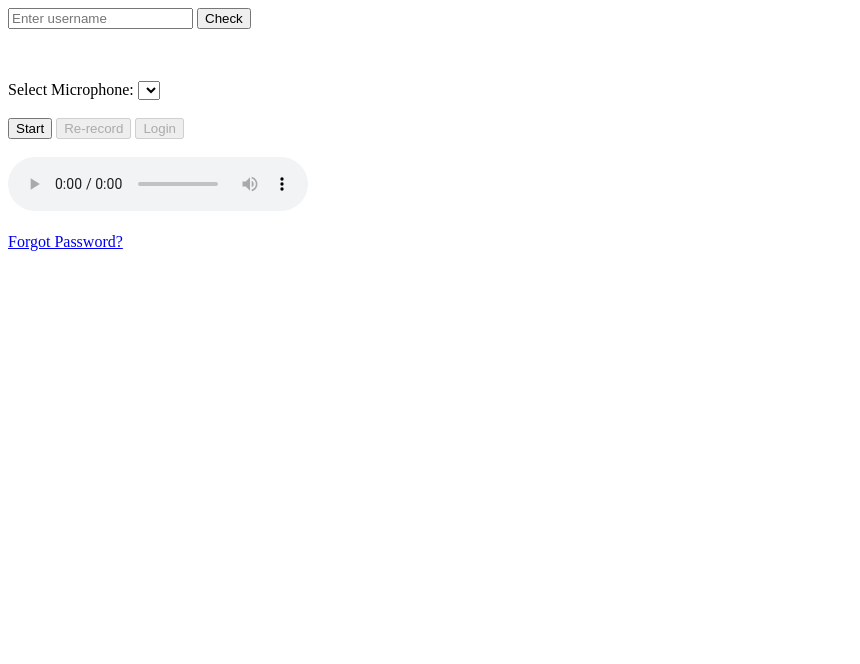
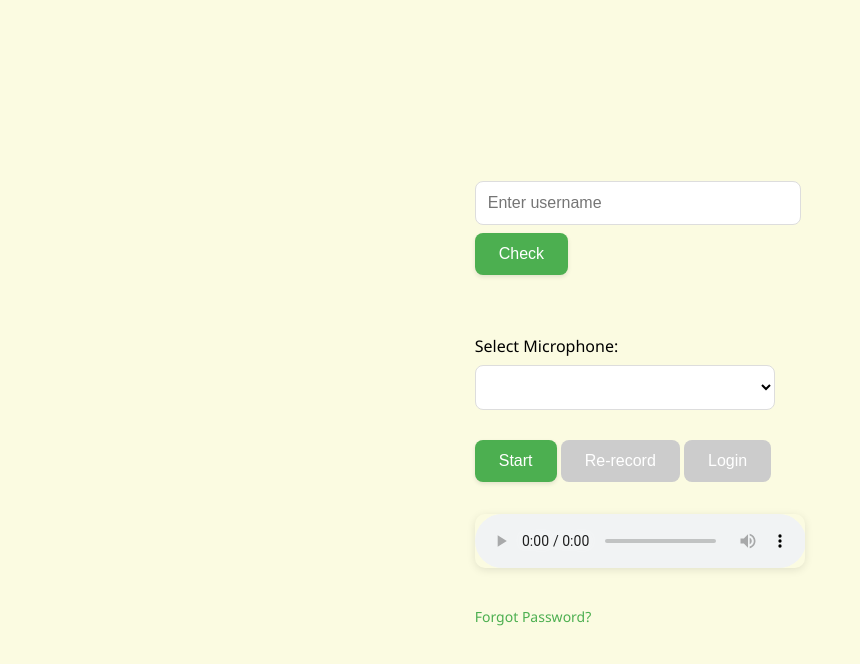
Before and after one commit to MukulSharma10/AuthSystem, a website: page login.html in a window 1280 px wide. Shown: the whole page, without its empty margins (0-860 px from the left). Drawn offline with Linux system fonts and the light colour scheme.

Commit message:
added css file and made some changes to server.js

```diff
--- /dev/null
+++ b/assets/stylesheet.css
@@ -0,0 +1,81 @@
+
+body {
+    display: flex;
+    justify-content: center;
+    align-items: center;
+    height: 100vh;
+    margin: 0;
+    font-family: 'Segoe UI', Tahoma, Geneva, Verdana, sans-serif;
+    background-color: rgb(251, 251, 225);
+}
+
+button{
+    background-color: #4CAF50;
+    color: white;
+    border: none;
+    border-radius: 8px;
+    padding: 12px 24px;
+    font-size: 16px;
+    cursor: pointer;
+    transition: all 0.3s ease;
+    box-shadow: 0 2px 4px rgba(0,0,0,0.1);
+}
+
+button:hover {
+    background-color: #45a049;
+    transform: translateY(-2px);
+    box-shadow: 0 4px 8px rgba(0,0,0,0.2);
+}
+
+button:disabled {
+    background-color: #cccccc;
+    cursor: not-allowed;
+    transform: none;
+    box-shadow: none;
+}
+
+input {
+    width: 100%;
+    max-width: 300px;
+    padding: 12px;
+    border: 1px solid #ddd;
+    border-radius: 8px;
+    font-size: 16px;
+    margin: 8px 0;
+    transition: border-color 0.3s ease;
+}
+
+input:focus {
+    outline: none;
+    border-color: #4CAF50;
+    box-shadow: 0 0 0 2px rgba(76, 175, 80, 0.2);
+}
+
+select {
+    width: 100%;
+    max-width: 300px;
+    padding: 12px;
+    border: 1px solid #ddd;
+    border-radius: 8px;
+    font-size: 16px;
+    margin: 8px 0;
+    background-color: white;
+}
+
+audio {
+    width: 100%;
+    max-width: 400px;
+    border-radius: 10px;
+    box-shadow: 0 2px 8px rgba(0,0,0,0.1);
+    margin: 10px 0;
+}
+
+a {
+    color: #4CAF50;
+    text-decoration: none;
+    font-size: 14px;
+}
+
+a:hover {
+    text-decoration: underline;
+}
--- a/login.html
+++ b/login.html
@@ -4,8 +4,10 @@
     <meta charset="UTF-8">
     <meta name="viewport" content="width=device-width, initial-scale=1.0">
     <title>Login Page</title>
+    <link rel="stylesheet" href="/assets/stylesheet.css">
 </head>
 <body>
+    <div class="login">
     <input type="text" id="username" placeholder="Enter username"/>
     <button id="check">Check</button>
 
@@ -27,6 +29,8 @@
     <br><br>
 
     <a href="/reset.html">Forgot Password?</a>
+
+    </div>
 
     <script>
         let mediaRecorder
```
Also changed, not shown: registration.html (+5 -0 lines), reset.html (+3 -0 lines), server.js (+10 -0 lines).
